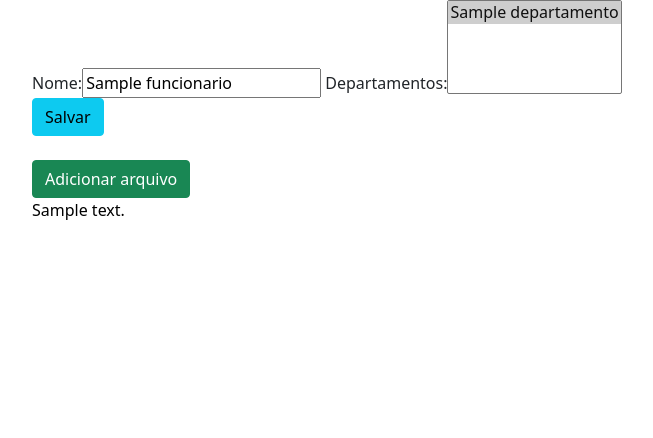
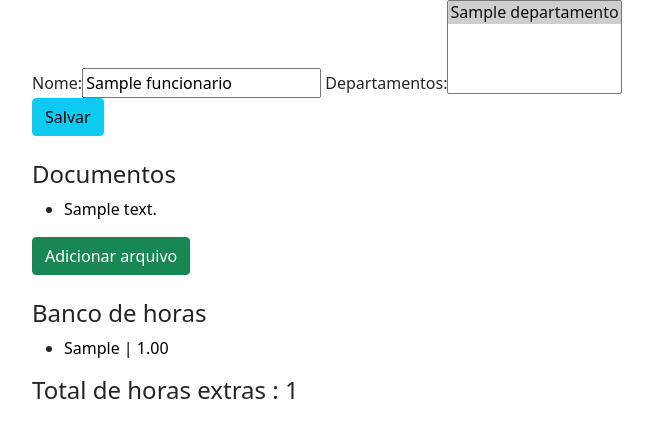
Before and after one commit to jesielcarlos/gestao_rh, a Django app: page /funcionarios/editar/1/ in a window 1280 px wide. Shown: the top 438 px of the page, without its empty margins (50-703 px from the left). Run offline with Django 3.2, Linux system fonts and the light colour scheme; tables that the repository leaves empty hold one stand-in row (values such as "Sample post"); some libraries are stand-ins or nearby versions.

Commit message:
Update banco de horas

```diff
--- a/apps/funcionarios/models.py
+++ b/apps/funcionarios/models.py
@@ -4,6 +4,7 @@ from django.contrib.auth.models import User
 from apps.departamentos.models import Departamento
 from apps.empresa.models import Empresa
 from django.urls import reverse
+from django.db.models import Sum
 
 
 class Funcionario(models.Model):
@@ -12,6 +13,11 @@ class Funcionario(models.Model):
     departamentos = models.ManyToManyField(Departamento)
     empresa = models.ForeignKey(Empresa,on_delete=models.PROTECT,null=True,blank=True)
 
+    @property
+    def total_horas_extras(self):
+        total = self.registrohoraextra_set.all().aggregate(Sum('horas'))['horas__sum']
+        return total
+
     def get_absolute_url(self):
         return reverse('list_funcionarios')
 
--- a/apps/funcionarios/templates/funcionarios/funcionario_form.html
+++ b/apps/funcionarios/templates/funcionarios/funcionario_form.html
@@ -16,13 +16,34 @@
 
     </form>
     <br>
+    <h4>Documentos</h4>
+    <ul>
+        {% for documento in object.documento_set.all %}
+            <li>
+                <a href="{{ documento.arquivo.url }}">{{ documento.descricao }}</a>
+            </li>
+        {% endfor %}
+    </ul>
+
     {% if object%}
         <a href="{% url 'create_documento' object.id %}" class="btn btn-success"> Adicionar arquivo </a>
         <br>
     {% endif %}
-    {% for documento in object.documento_set.all %}
-        <a href="{{ documento.arquivo.url }}">{{ documento.descricao }}</a> <br>
 
-    {% endfor %}
+    <br>
+
+    <h4>Banco de horas</h4>
+    <ul>
+        {% for registro in object.registrohoraextra_set.all %}
+            <li>
+                <a href="{% url 'update_hora_extra' registro.id %}">
+                    {{registro.motivo}} | {{registro.horas}}
+                </a>
+                <br>
+            </li>
+        {% endfor %}
+    </ul>
+
+    <h4>Total de horas extras : {{object.total_horas_extras}}</h4>
 
 {%endblock%}
--- a/apps/registro_hora_extra/models.py
+++ b/apps/registro_hora_extra/models.py
@@ -9,7 +9,7 @@ class RegistroHoraExtra(models.Model):
     horas = models.DecimalField(max_digits=5,decimal_places=2 )
 
     def get_absolute_url(self):
-        return reverse('update_hora_extra',args=[self.id])
+        return reverse('update_funcionario',args=[self.funcionario.id])
 
     def __str__(self):
         return self.motivo
--- a/gestao_rh/urls.py
+++ b/gestao_rh/urls.py
@@ -13,4 +13,4 @@ urlpatterns = [
     path('horas-extras/',include('apps.registro_hora_extra.urls')),
     path('admin/', admin.site.urls),
     path('accounts/',include('django.contrib.auth.urls')),
-] + static(settings.MEDIA_URL,ducument_root=settings.MEDIA_ROOT)
+] + static(settings.MEDIA_URL,document_root=settings.MEDIA_ROOT)
```
Also changed, not shown: media/documentos/WhatsApp_Image_2021-06-18_at_10.36.54.jpeg (added), media/documentos/WhatsApp_Image_2021-06-18_at_10.36.54_Cf3PHdP.jpeg (added).
